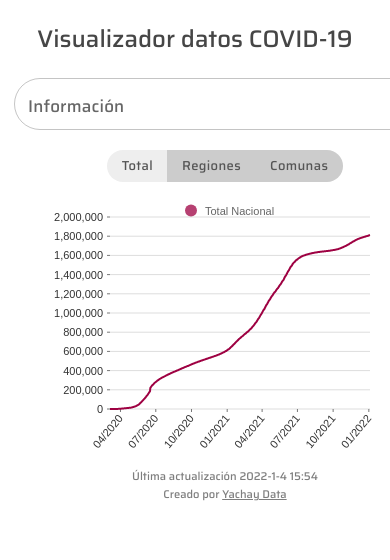
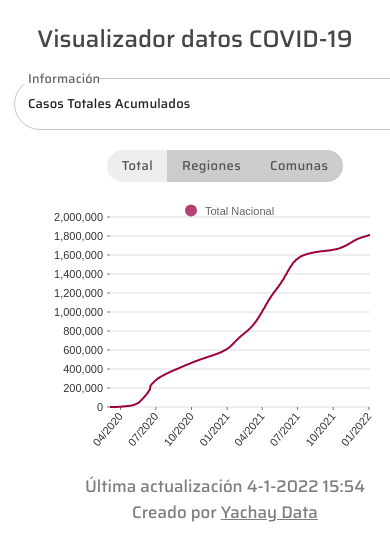
Before and after one commit to YachayData/visualizer, a React (Create React App) app: page / in a window 390 px wide. Shown: the top 560 px of the page. Built offline with nearby package versions, Linux system fonts and the light colour scheme.

Commit message:
arreglos fecha y responsive

```diff
--- a/src/App.css
+++ b/src/App.css
@@ -16,7 +16,7 @@
 }
 
 .sub-text {
-  font-size: 70%;
+  font-size: 2vh;
   font-family: "Saira", sans-serif;
   color: #7e7e7e;
 }
--- a/src/components/bottom.js
+++ b/src/components/bottom.js
@@ -3,7 +3,7 @@ import "../App.css";
 
 const Bottom = () => (
   <p className="sub-text">
-    Última actualización {time.year}-{time.month}-{time.day} {time.hour}:
+    Última actualización {time.day}-{time.month}-{time.year} {time.hour}:
     {time.minute} <br />
     Creado por{" "}
     <a className="link" href="https://www.yachaydata.cl/">
--- a/src/components/linePlot.js
+++ b/src/components/linePlot.js
@@ -12,7 +12,7 @@ const MyLine = ({ data, screenWidth }) => {
       margin={{
         top: 15 * dataLength,
         right: 80,
-        bottom: screenWidth > 600 ? 20 : 43,
+        bottom: screenWidth > 600 ? 20 : 45,
         left: 110,
       }}
       xScale={{
--- a/src/components/plotOptions.js
+++ b/src/components/plotOptions.js
@@ -19,6 +19,7 @@ const plotOptions = (props) => {
         <CssAutocomplete
           disableClearable
           id="Información"
+          defaultValue={"TotalCases"}
           options={Object.keys(data)}
           onChange={(e, value) => {
             props.setDataType(value);
```
